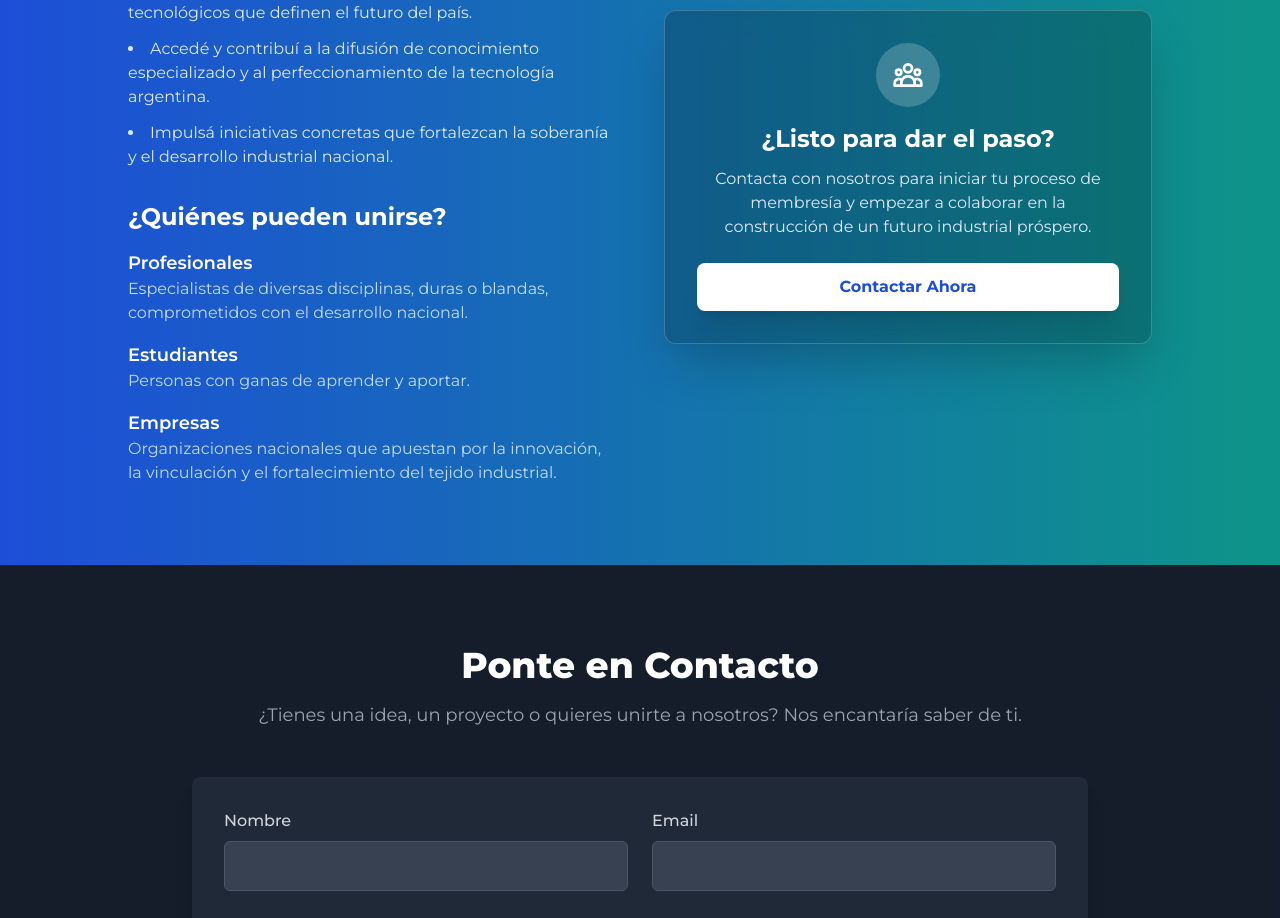
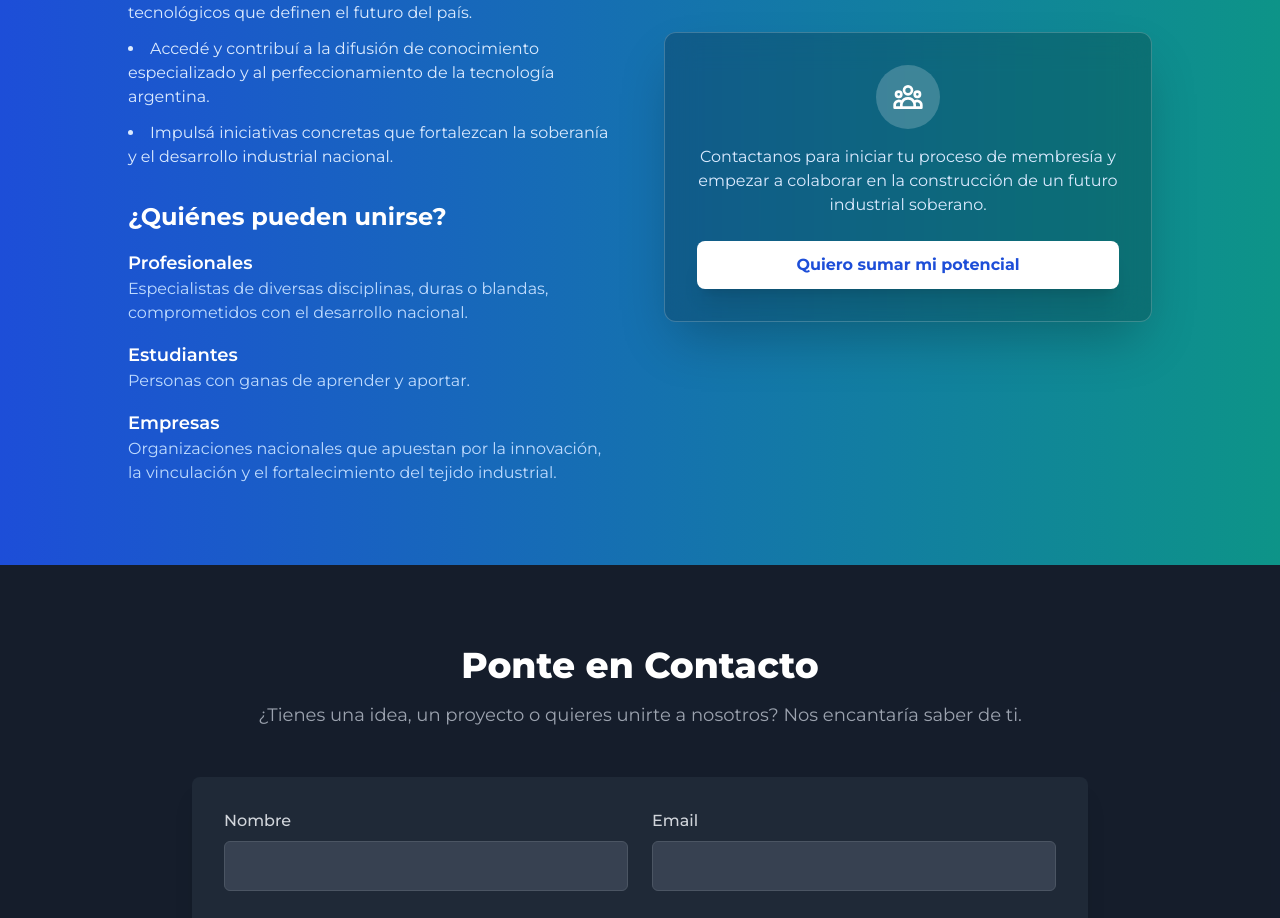
Before and after one commit to mlopezbisio/ATDA-Landing-page, a React (Vite) app: page / in a window 1280 px wide. Shown: the part 2865-3783 px from the top of the page. Built offline with nearby package versions, Linux system fonts and the light colour scheme.

Commit message:
Modifiqué texto del componente JoinUs

```diff
--- a/components/JoinUs.tsx
+++ b/components/JoinUs.tsx
@@ -68,16 +68,15 @@ const JoinUs: React.FC = () => {
             <div className="flex items-center justify-center h-16 w-16 rounded-full bg-white/20 mx-auto mb-4">
               <CollaborationIcon className="h-8 w-8 text-white" />
             </div>
-            <h3 className="text-2xl font-bold text-white mb-3">¿Listo para dar el paso?</h3>
             <p className="text-blue-100 mb-6">
-              Contacta con nosotros para iniciar tu proceso de membresía y empezar a colaborar en la construcción de un futuro industrial próspero.
+              Contactanos para iniciar tu proceso de membresía y empezar a colaborar en la construcción de un futuro industrial soberano.
             </p>
             <a
               href="#contact"
               onClick={(e) => handleNavClick(e, '#contact')}
               className="w-full text-center bg-white text-blue-700 font-bold px-8 py-3 rounded-lg hover:bg-gray-200 transition-all duration-300 transform hover:scale-105 shadow-xl"
             >
-              Contactar Ahora
+              Quiero sumar mi potencial
             </a>
           </div>
         </div>
```
Lines whose indentation alone changed are shown as unchanged.
